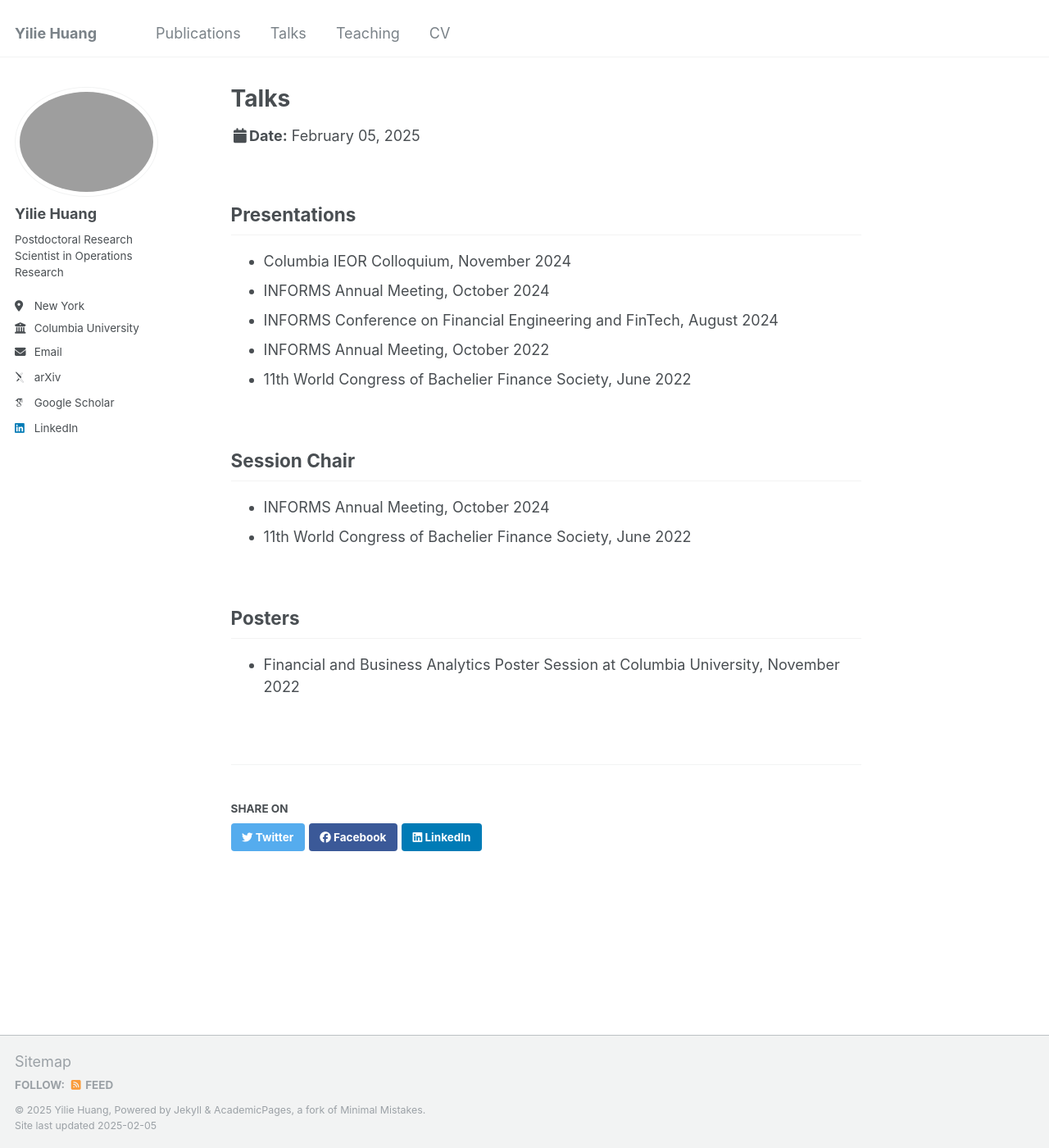
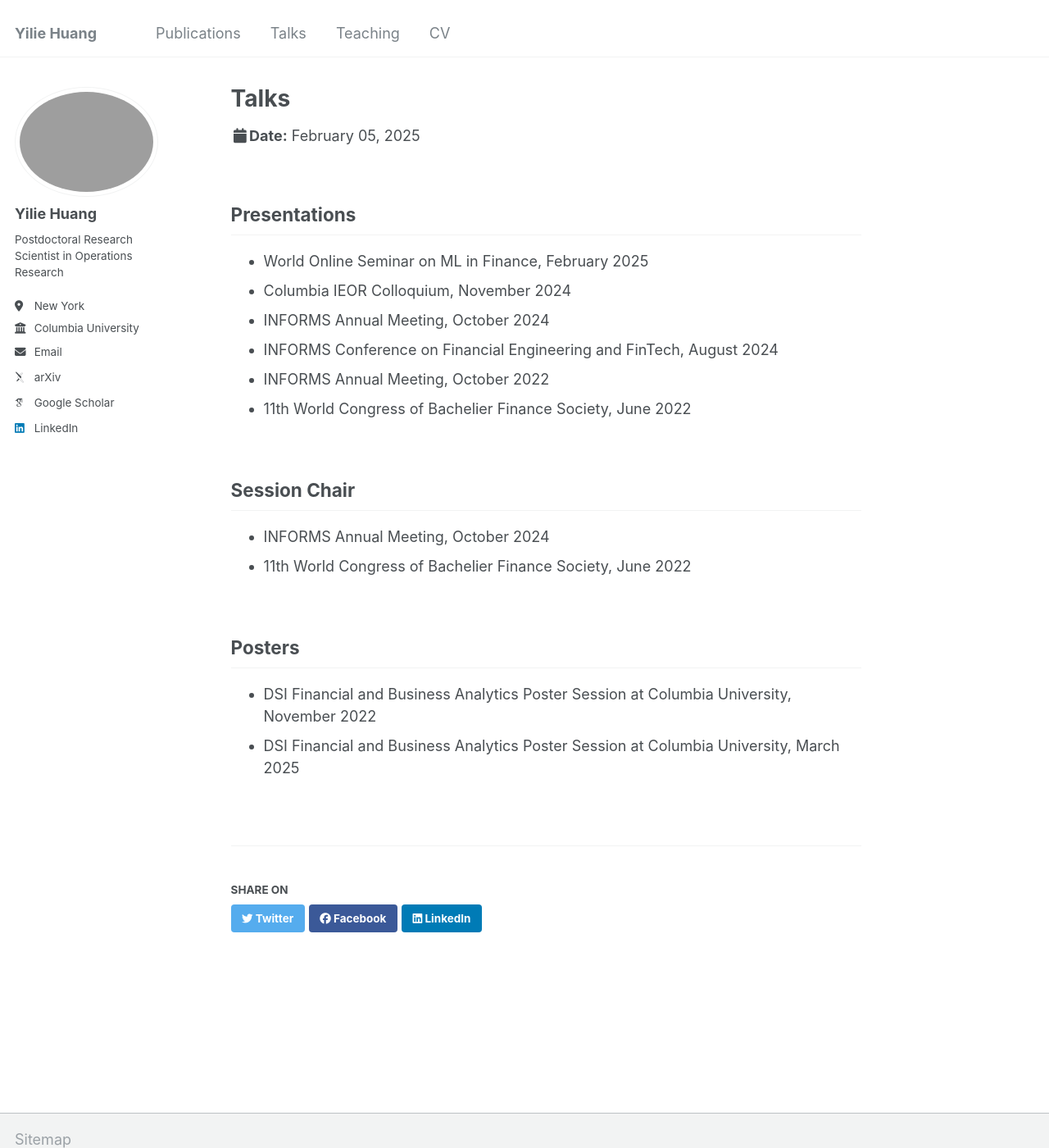
Before and after one commit to yiliehuang/yiliehuang.github.io, a Jekyll site: the page built from _talks/talks.md, in a window 1280 px wide and 1400 px high. Shown: the whole window at 82% size. Built offline with Jekyll 4.4.1, drawn with Linux system fonts in a browser that asks for light colours; some web fonts are replaced.

Commit message:
Update talks.md

```diff
--- a/_talks/talks.md
+++ b/_talks/talks.md
@@ -4,6 +4,7 @@ permalink: /talks
 ---
 
 <h2>Presentations</h2>
+- World Online Seminar on ML in Finance, February 2025
 - Columbia IEOR Colloquium, November 2024<br>
 - INFORMS Annual Meeting, October 2024<br>
 - INFORMS Conference on Financial Engineering and FinTech, August 2024<br>
@@ -15,4 +16,5 @@ permalink: /talks
 - 11th World Congress of Bachelier Finance Society, June 2022<br>
 <br>
 <h2>Posters</h2>
-- Financial and Business Analytics Poster Session at Columbia University, November 2022
+- DSI Financial and Business Analytics Poster Session at Columbia University, November 2022
+- DSI Financial and Business Analytics Poster Session at Columbia University, March 2025
```
